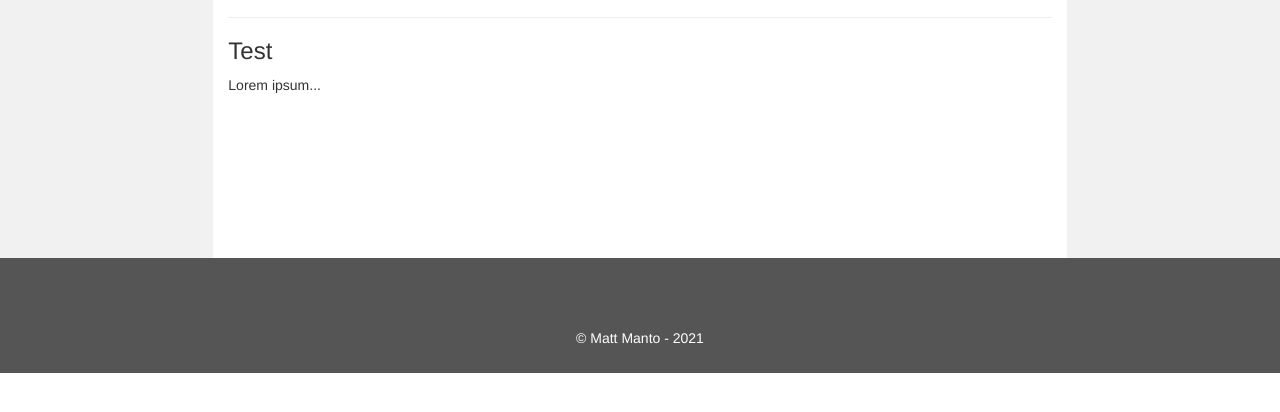
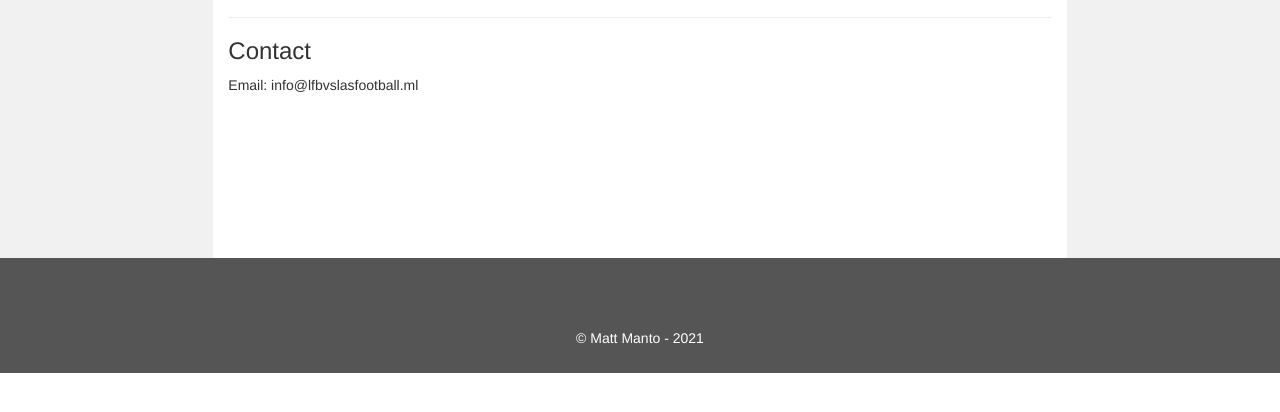
Before and after one commit to lfbvslasfootball/mainsite, a plain HTML site: page index.html in a window 1280 px wide. Shown: the part 244-656 px from the top of the page. Drawn offline with nearby package versions, Linux system fonts and the light colour scheme.

Commit message:
Add files via upload

```diff
--- a/index.html
+++ b/index.html
@@ -91,8 +91,8 @@
 
       </ul>
       <hr>
-      <h3>Test</h3>
-      <p>Lorem ipsum...</p>
+      <h3>Contact</h3>
+      <p>Email: info@lfbvslasfootball.ml</p>
     </div>
     <div class="col-sm-2 sidenav">
       <div class="well">
```
